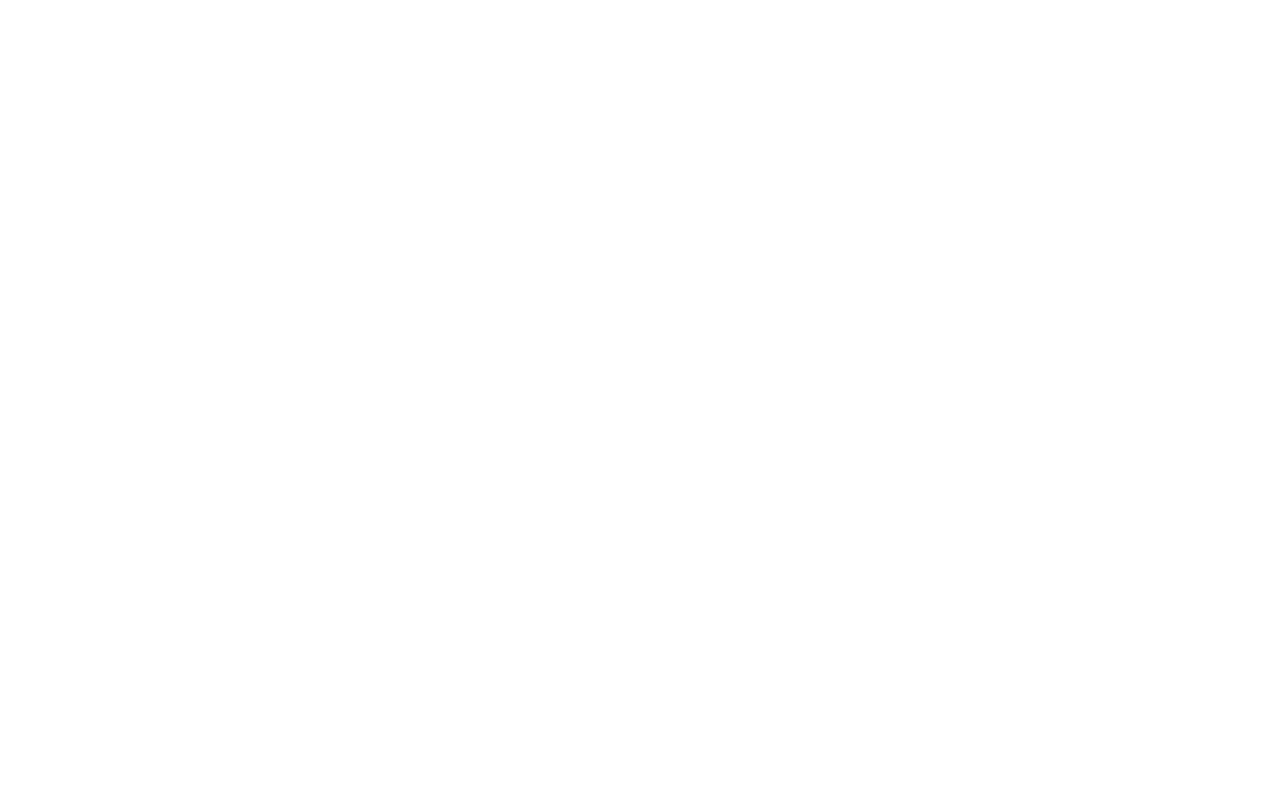
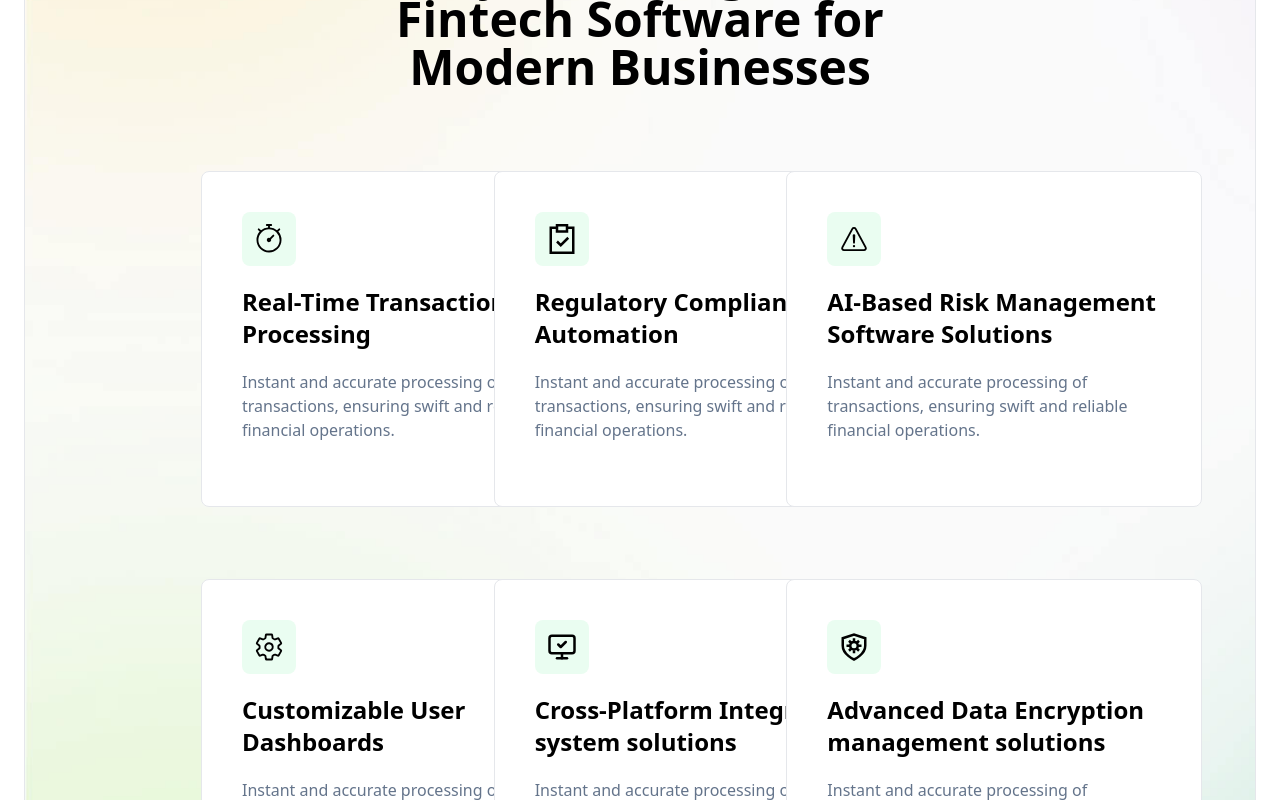
Before and after one commit to Tarun-Jaikishan/next-ui-screens, a Next.js app: page /ui1 in a window 1280 px wide. Shown: the part 3400-4200 px from the top of the page. Before the commit the page ends 3150 px from the top, so only its background shows below. Built offline with nearby package versions, Linux system fonts and the light colour scheme.

Commit message:
whychoose component added

```diff
--- a/src/components/ui1/WhyChoose.tsx
+++ b/src/components/ui1/WhyChoose.tsx
@@ -1,3 +1,98 @@
+"use client";
+
+import { GoStopwatch } from "react-icons/go";
+import { GrCompliance, GrShieldSecurity } from "react-icons/gr";
+import { IoWarningOutline, IoSettingsOutline } from "react-icons/io5";
+import { LuMonitorCheck } from "react-icons/lu";
+
+import Topic from "./common/Topic";
+import ChooseCard from "./why-choose/ChooseCard";
+
+import MyReveal from "../common/animations/MyReveal";
+import MyAnimations from "../common/animations/MyAnimations";
+
 export default function WhyChoose() {
-  return <div>WhyChoose</div>;
+  return (
+    <section className="mt-40 px-6">
+      <div className="bg-[url('@/assets/ui1/images/why-choose/choose-bg1.jpg')] bg-cover bg-no-repeat border rounded-xl px-44 py-20">
+        <MyReveal className="mt-10" keyframes={MyAnimations.fadeUp} triggerOnce>
+          <div className="flex flex-col items-center space-y-5">
+            <Topic value="Why Choose Sasly" />
+            <h1 className="text-center text-5xl font-semibold w-[60%] ">
+              Key Advantages of Fintech Software for Modern Businesses
+            </h1>
+          </div>
+        </MyReveal>
+
+        {/* Cards */}
+        <div className="mt-10 flex flex-col items-center">
+          <MyReveal
+            className="mt-10 w-full"
+            keyframes={MyAnimations.fadeUp}
+            triggerOnce
+          >
+            <div className="grid grid-cols-3">
+              <ChooseCard
+                logo={<GoStopwatch className="text-3xl" />}
+                title={"Real-Time Transaction Processing"}
+                description={
+                  "Instant and accurate processing of transactions, ensuring swift and reliable financial operations."
+                }
+              />
+
+              <ChooseCard
+                logo={<GrCompliance className="text-3xl" />}
+                title={"Regulatory Compliance Automation"}
+                description={
+                  "Instant and accurate processing of transactions, ensuring swift and reliable financial operations."
+                }
+              />
+
+              <ChooseCard
+                logo={<IoWarningOutline className="text-3xl" />}
+                title={"AI-Based Risk Management Software Solutions"}
+                description={
+                  "Instant and accurate processing of transactions, ensuring swift and reliable financial operations."
+                }
+              />
+            </div>
+          </MyReveal>
+
+          <MyReveal
+            className="mt-10 w-full"
+            keyframes={MyAnimations.fadeUp}
+            triggerOnce
+          >
+            <div className="mt-8 grid grid-cols-3">
+              <ChooseCard
+                logo={<IoSettingsOutline className="text-3xl" />}
+                title={"Customizable User Dashboards"}
+                description={
+                  "Instant and accurate processing of transactions, ensuring swift and reliable financial operations."
+                }
+              />
+
+              <ChooseCard
+                logo={<LuMonitorCheck className="text-3xl" />}
+                title={"Cross-Platform Integration system solutions"}
+                description={
+                  "Instant and accurate processing of transactions, ensuring swift and reliable financial operations."
+                }
+              />
+
+              <ChooseCard
+                logo={<GrShieldSecurity className="text-3xl" />}
+                title={"Advanced Data Encryption management solutions"}
+                description={
+                  "Instant and accurate processing of transactions, ensuring swift and reliable financial operations."
+                }
+              />
+            </div>
+          </MyReveal>
+        </div>
+      </div>
+
+      <div>ss</div>
+    </section>
+  );
 }
--- /dev/null
+++ b/src/components/ui1/why-choose/ChooseCard.tsx
@@ -0,0 +1,19 @@
+type props = {
+  logo: React.ReactNode;
+  title: string;
+  description: string;
+};
+
+export default function ChooseCard({ logo, title, description }: props) {
+  return (
+    <div className="group space-y-5 bg-white p-10 rounded-lg w-[26rem] h-[21rem] border hover:border-primary duration-500">
+      <div className="bg-primary-light w-fit p-3 rounded-lg group-hover:bg-primary duration-500">
+        {logo}
+      </div>
+
+      <h3 className="text-2xl font-semibold">{title}</h3>
+
+      <p className="text-slate-500 font-light">{description}</p>
+    </div>
+  );
+}
```
Also changed, not shown: src/assets/ui1/images/why-choose/choose-bg1.jpg (added).
